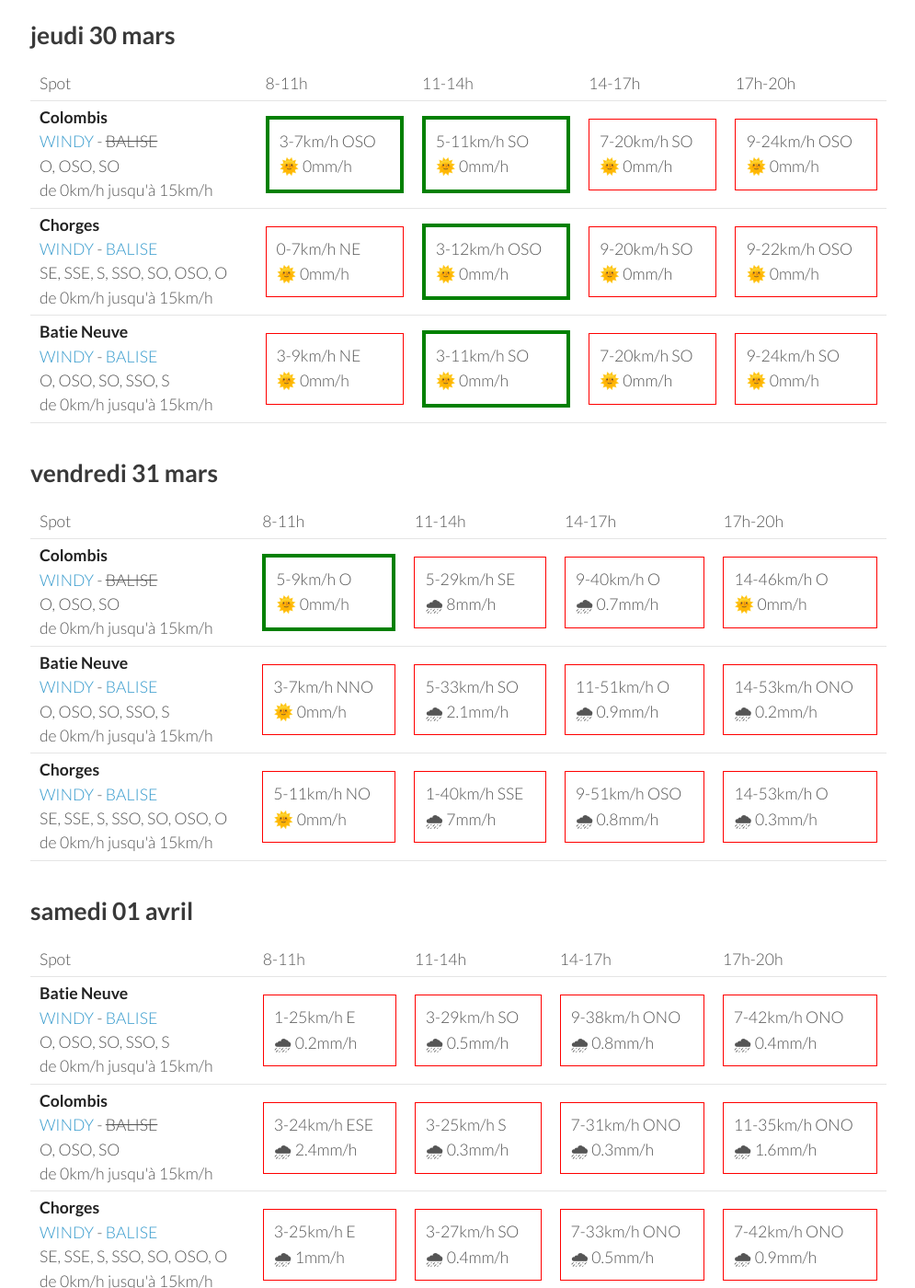
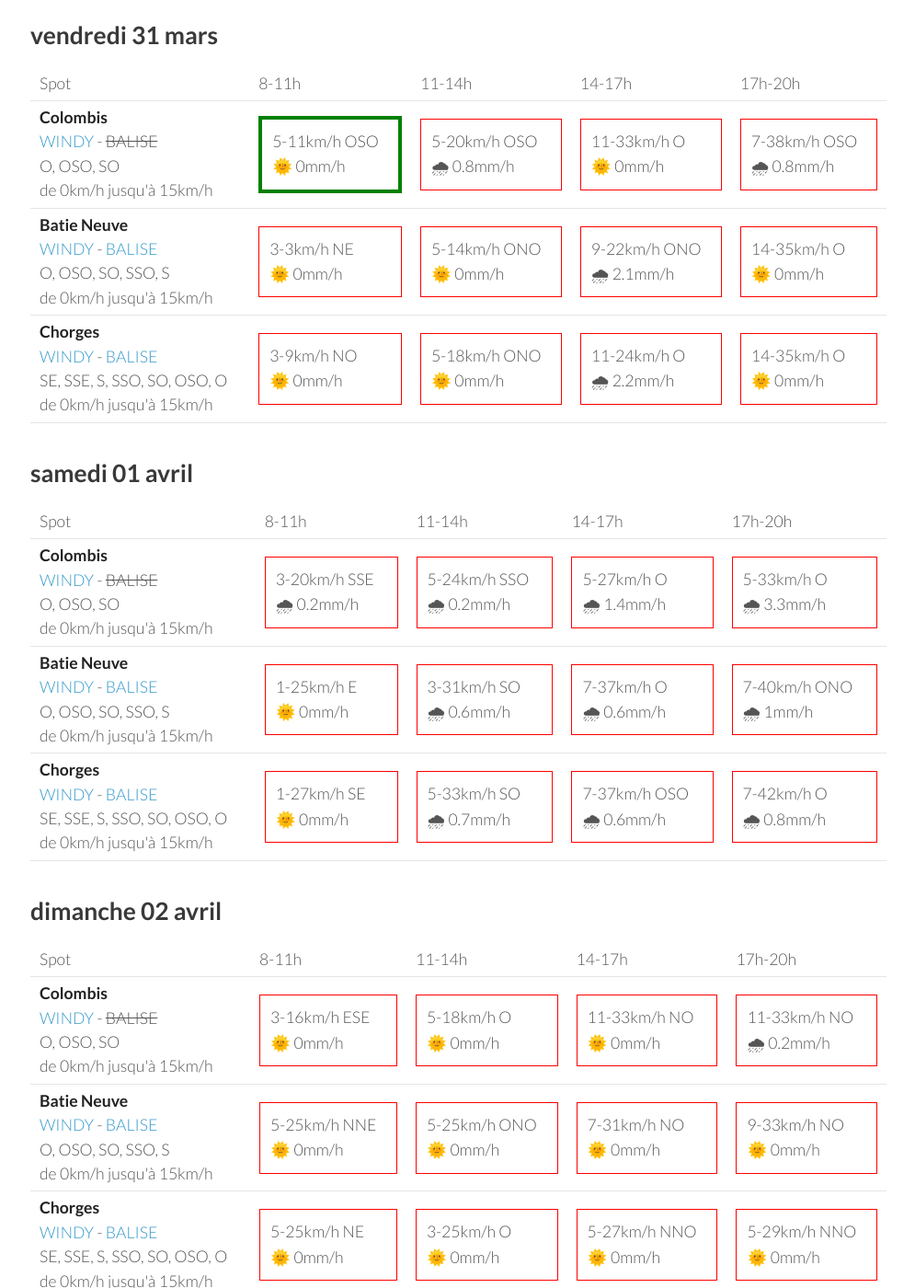
Before and after one commit to parapente-dans-le-nord/parapente-dans-le-nord.github.io, a Jekyll site: the page built from saint_andre.markdown, in a window 1280 px wide and 1400 px high, scrolled down 733 px. Shown: the whole window at 92% size, without its empty margins (25-1020 px from the left). Built offline with Jekyll 4.4.1, drawn with Linux system fonts in a browser that asks for light colours; some of the changed text lies outside the part shown.

Commit message:
update index.markdown

```diff
--- a/saint_andre.markdown
+++ b/saint_andre.markdown
@@ -7,51 +7,8 @@ title:  "Tous les spots"
 {: .links}
 
 # Prevision Windy, modèle Arome
-page mise à jour le mercredi 29 mars 22:36
+page mise à jour le jeudi 30 mars 06:35
 
-## mercredi 29 mars
-
-{::nomarkdown}
-<table>
-  <tbody>
-    <tr>
-      <td>Spot</td>
-      <td>8-11h</td>
-      <td>11-14h</td>
-      <td>14-17h</td>
-      <td>17h-20h</td>
-    </tr>
-<tr>
-        <td><strong>Colombis</strong><br><a href="https://windy.com/44.494/6.216?44.559,6.262,10">WINDY</a> - <span class="no-balise"> BALISE </span><br> <span class="vent-favorable">O, OSO, SO</span><br><span class="force-vent">de 0km/h jusqu'à 15km/h</span> </td>
-
-            <td><div class="not-flyable"><p>0-0km/h NA</p><p>🌧️ 0mm/h</p></div></td>
-            <td><div class="not-flyable"><p>0-0km/h NA</p><p>🌧️ 0mm/h</p></div></td>
-            <td><div class="not-flyable"><p>0-0km/h NA</p><p>🌧️ 0mm/h</p></div></td>
-            <td><div class="not-flyable"><p>9-24km/h SO</p><p>🌞 0mm/h</p></div></td>
-
-    </tr>
-<tr>
-        <td><strong>Batie Neuve</strong><br><a href="https://windy.com/44.584/6.236?44.559,6.262,10,m:eTtagly">WINDY</a> - <span class=""><a href="https://www.openwindmap.org/PP554">BALISE</a> </span><br> <span class="vent-favorable">O, OSO, SO, SSO, S</span><br><span class="force-vent">de 0km/h jusqu'à 15km/h</span> </td>
-
-            <td><div class="not-flyable"><p>0-0km/h NA</p><p>🌧️ 0mm/h</p></div></td>
-            <td><div class="not-flyable"><p>0-0km/h NA</p><p>🌧️ 0mm/h</p></div></td>
-            <td><div class="not-flyable"><p>0-0km/h NA</p><p>🌧️ 0mm/h</p></div></td>
-            <td><div class="not-flyable"><p>9-35km/h SO</p><p>🌞 0mm/h</p></div></td>
-
-    </tr>
-<tr>
-        <td><strong>Chorges</strong><br><a href="https://windy.com/44.578/6.280?44.559,6.262,10">WINDY</a> - <span class=""><a href="https://www.openwindmap.org/PP554">BALISE</a> </span><br> <span class="vent-favorable">SE, SSE, S, SSO, SO, OSO, O</span><br><span class="force-vent">de 0km/h jusqu'à 15km/h</span> </td>
-
-            <td><div class="not-flyable"><p>0-0km/h NA</p><p>🌧️ 0mm/h</p></div></td>
-            <td><div class="not-flyable"><p>0-0km/h NA</p><p>🌧️ 0mm/h</p></div></td>
-            <td><div class="not-flyable"><p>0-0km/h NA</p><p>🌧️ 0mm/h</p></div></td>
-            <td><div class="not-flyable"><p>11-31km/h SO</p><p>🌞 0mm/h</p></div></td>
-
-    </tr>
-
-</tbody>
-</table>
-{:/}
 ## jeudi 30 mars
 
 {::nomarkdown}
@@ -65,32 +22,32 @@ page mise à jour le mercredi 29 mars 22:36
       <td>17h-20h</td>
     </tr>
 <tr>
-        <td><strong>Colombis</strong><br><a href="https://windy.com/44.494/6.216?44.559,6.262,10">WINDY</a> - <span class="no-balise"> BALISE </span><br> <span class="vent-favorable">O, OSO, SO</span><br><span class="force-vent">de 0km/h jusqu'à 15km/h</span> </td>
+        <td><strong>Batie Neuve</strong><br><a href="https://windy.com/44.584/6.236?44.559,6.262,10,m:eTtagly">WINDY</a> - <span class=""><a href="https://www.openwindmap.org/PP554">BALISE</a> </span><br> <span class="vent-favorable">O, OSO, SO, SSO, S</span><br><span class="force-vent">de 0km/h jusqu'à 15km/h</span> </td>
 
-            <td><div class="flyable"><p>3-7km/h OSO</p><p>🌞 0mm/h</p></div></td>
-            <td><div class="flyable"><p>5-11km/h SO</p><p>🌞 0mm/h</p></div></td>
-            <td><div class="not-flyable"><p>7-20km/h SO</p><p>🌞 0mm/h</p></div></td>
-            <td><div class="not-flyable"><p>9-24km/h OSO</p><p>🌞 0mm/h</p></div></td>
+            <td><div class="not-flyable"><p>1-18km/h ESE</p><p>🌧 0.5mm/h</p></div></td>
+            <td><div class="flyable"><p>5-12km/h OSO</p><p>🌞 0mm/h</p></div></td>
+            <td><div class="not-flyable"><p>7-22km/h SO</p><p>🌞 0mm/h</p></div></td>
+            <td><div class="not-flyable"><p>7-22km/h SO</p><p>🌞 0mm/h</p></div></td>
 
 
     </tr>
 <tr>
         <td><strong>Chorges</strong><br><a href="https://windy.com/44.578/6.280?44.559,6.262,10">WINDY</a> - <span class=""><a href="https://www.openwindmap.org/PP554">BALISE</a> </span><br> <span class="vent-favorable">SE, SSE, S, SSO, SO, OSO, O</span><br><span class="force-vent">de 0km/h jusqu'à 15km/h</span> </td>
 
-            <td><div class="not-flyable"><p>0-7km/h NE</p><p>🌞 0mm/h</p></div></td>
-            <td><div class="flyable"><p>3-12km/h OSO</p><p>🌞 0mm/h</p></div></td>
-            <td><div class="not-flyable"><p>9-20km/h SO</p><p>🌞 0mm/h</p></div></td>
+            <td><div class="not-flyable"><p>1-16km/h E</p><p>🌧 0.7mm/h</p></div></td>
+            <td><div class="flyable"><p>5-12km/h OSO</p><p>🌞 0mm/h</p></div></td>
+            <td><div class="not-flyable"><p>7-18km/h SO</p><p>🌞 0mm/h</p></div></td>
             <td><div class="not-flyable"><p>9-22km/h OSO</p><p>🌞 0mm/h</p></div></td>
 
 
     </tr>
 <tr>
-        <td><strong>Batie Neuve</strong><br><a href="https://windy.com/44.584/6.236?44.559,6.262,10,m:eTtagly">WINDY</a> - <span class=""><a href="https://www.openwindmap.org/PP554">BALISE</a> </span><br> <span class="vent-favorable">O, OSO, SO, SSO, S</span><br><span class="force-vent">de 0km/h jusqu'à 15km/h</span> </td>
+        <td><strong>Colombis</strong><br><a href="https://windy.com/44.494/6.216?44.559,6.262,10">WINDY</a> - <span class="no-balise"> BALISE </span><br> <span class="vent-favorable">O, OSO, SO</span><br><span class="force-vent">de 0km/h jusqu'à 15km/h</span> </td>
 
-            <td><div class="not-flyable"><p>3-9km/h NE</p><p>🌞 0mm/h</p></div></td>
-            <td><div class="flyable"><p>3-11km/h SO</p><p>🌞 0mm/h</p></div></td>
+            <td><div class="not-flyable"><p>1-18km/h SO</p><p>🌧 0.4mm/h</p></div></td>
+            <td><div class="not-flyable"><p>3-11km/h SSO</p><p>🌞 0mm/h</p></div></td>
+            <td><div class="not-flyable"><p>7-18km/h SO</p><p>🌞 0mm/h</p></div></td>
             <td><div class="not-flyable"><p>7-20km/h SO</p><p>🌞 0mm/h</p></div></td>
-            <td><div class="not-flyable"><p>9-24km/h SO</p><p>🌞 0mm/h</p></div></td>
 
 
     </tr>
@@ -113,30 +70,30 @@ page mise à jour le mercredi 29 mars 22:36
 <tr>
         <td><strong>Colombis</strong><br><a href="https://windy.com/44.494/6.216?44.559,6.262,10">WINDY</a> - <span class="no-balise"> BALISE </span><br> <span class="vent-favorable">O, OSO, SO</span><br><span class="force-vent">de 0km/h jusqu'à 15km/h</span> </td>
 
-            <td><div class="flyable"><p>5-9km/h O</p><p>🌞 0mm/h</p></div></td>
-            <td><div class="not-flyable"><p>5-29km/h SE</p><p>🌧 8mm/h</p></div></td>
-            <td><div class="not-flyable"><p>9-40km/h O</p><p>🌧 0.7mm/h</p></div></td>
-            <td><div class="not-flyable"><p>14-46km/h O</p><p>🌞 0mm/h</p></div></td>
+            <td><div class="flyable"><p>5-11km/h OSO</p><p>🌞 0mm/h</p></div></td>
+            <td><div class="not-flyable"><p>5-20km/h OSO</p><p>🌧 0.8mm/h</p></div></td>
+            <td><div class="not-flyable"><p>11-33km/h O</p><p>🌞 0mm/h</p></div></td>
+            <td><div class="not-flyable"><p>7-38km/h OSO</p><p>🌧 0.8mm/h</p></div></td>
 
 
     </tr>
 <tr>
         <td><strong>Batie Neuve</strong><br><a href="https://windy.com/44.584/6.236?44.559,6.262,10,m:eTtagly">WINDY</a> - <span class=""><a href="https://www.openwindmap.org/PP554">BALISE</a> </span><br> <span class="vent-favorable">O, OSO, SO, SSO, S</span><br><span class="force-vent">de 0km/h jusqu'à 15km/h</span> </td>
 
-            <td><div class="not-flyable"><p>3-7km/h NNO</p><p>🌞 0mm/h</p></div></td>
-            <td><div class="not-flyable"><p>5-33km/h SO</p><p>🌧 2.1mm/h</p></div></td>
-            <td><div class="not-flyable"><p>11-51km/h O</p><p>🌧 0.9mm/h</p></div></td>
-            <td><div class="not-flyable"><p>14-53km/h ONO</p><p>🌧 0.2mm/h</p></div></td>
+            <td><div class="not-flyable"><p>3-3km/h NE</p><p>🌞 0mm/h</p></div></td>
+            <td><div class="not-flyable"><p>5-14km/h ONO</p><p>🌞 0mm/h</p></div></td>
+            <td><div class="not-flyable"><p>9-22km/h ONO</p><p>🌧 2.1mm/h</p></div></td>
+            <td><div class="not-flyable"><p>14-35km/h O</p><p>🌞 0mm/h</p></div></td>
 
 
     </tr>
 <tr>
         <td><strong>Chorges</strong><br><a href="https://windy.com/44.578/6.280?44.559,6.262,10">WINDY</a> - <span class=""><a href="https://www.openwindmap.org/PP554">BALISE</a> </span><br> <span class="vent-favorable">SE, SSE, S, SSO, SO, OSO, O</span><br><span class="force-vent">de 0km/h jusqu'à 15km/h</span> </td>
 
-            <td><div class="not-flyable"><p>5-11km/h NO</p><p>🌞 0mm/h</p></div></td>
-            <td><div class="not-flyable"><p>1-40km/h SSE</p><p>🌧 7mm/h</p></div></td>
-            <td><div class="not-flyable"><p>9-51km/h OSO</p><p>🌧 0.8mm/h</p></div></td>
-            <td><div class="not-flyable"><p>14-53km/h O</p><p>🌧 0.3mm/h</p></div></td>
+            <td><div class="not-flyable"><p>3-9km/h NO</p><p>🌞 0mm/h</p></div></td>
+            <td><div class="not-flyable"><p>5-18km/h ONO</p><p>🌞 0mm/h</p></div></td>
+            <td><div class="not-flyable"><p>11-24km/h O</p><p>🌧 2.2mm/h</p></div></td>
+            <td><div class="not-flyable"><p>14-35km/h O</p><p>🌞 0mm/h</p></div></td>
 
 
     </tr>
@@ -157,32 +114,32 @@ page mise à jour le mercredi 29 mars 22:36
       <td>17h-20h</td>
     </tr>
 <tr>
-        <td><strong>Batie Neuve</strong><br><a href="https://windy.com/44.584/6.236?44.559,6.262,10,m:eTtagly">WINDY</a> - <span class=""><a href="https://www.openwindmap.org/PP554">BALISE</a> </span><br> <span class="vent-favorable">O, OSO, SO, SSO, S</span><br><span class="force-vent">de 0km/h jusqu'à 15km/h</span> </td>
+        <td><strong>Colombis</strong><br><a href="https://windy.com/44.494/6.216?44.559,6.262,10">WINDY</a> - <span class="no-balise"> BALISE </span><br> <span class="vent-favorable">O, OSO, SO</span><br><span class="force-vent">de 0km/h jusqu'à 15km/h</span> </td>
 
-            <td><div class="not-flyable"><p>1-25km/h E</p><p>🌧 0.2mm/h</p></div></td>
-            <td><div class="not-flyable"><p>3-29km/h SO</p><p>🌧 0.5mm/h</p></div></td>
-            <td><div class="not-flyable"><p>9-38km/h ONO</p><p>🌧 0.8mm/h</p></div></td>
-            <td><div class="not-flyable"><p>7-42km/h ONO</p><p>🌧 0.4mm/h</p></div></td>
+            <td><div class="not-flyable"><p>3-20km/h SSE</p><p>🌧 0.2mm/h</p></div></td>
+            <td><div class="not-flyable"><p>5-24km/h SSO</p><p>🌧 0.2mm/h</p></div></td>
+            <td><div class="not-flyable"><p>5-27km/h O</p><p>🌧 1.4mm/h</p></div></td>
+            <td><div class="not-flyable"><p>5-33km/h O</p><p>🌧 3.3mm/h</p></div></td>
 
 
     </tr>
 <tr>
-        <td><strong>Colombis</strong><br><a href="https://windy.com/44.494/6.216?44.559,6.262,10">WINDY</a> - <span class="no-balise"> BALISE </span><br> <span class="vent-favorable">O, OSO, SO</span><br><span class="force-vent">de 0km/h jusqu'à 15km/h</span> </td>
+        <td><strong>Batie Neuve</strong><br><a href="https://windy.com/44.584/6.236?44.559,6.262,10,m:eTtagly">WINDY</a> - <span class=""><a href="https://www.openwindmap.org/PP554">BALISE</a> </span><br> <span class="vent-favorable">O, OSO, SO, SSO, S</span><br><span class="force-vent">de 0km/h jusqu'à 15km/h</span> </td>
 
-            <td><div class="not-flyable"><p>3-24km/h ESE</p><p>🌧 2.4mm/h</p></div></td>
-            <td><div class="not-flyable"><p>3-25km/h S</p><p>🌧 0.3mm/h</p></div></td>
-            <td><div class="not-flyable"><p>7-31km/h ONO</p><p>🌧 0.3mm/h</p></div></td>
-            <td><div class="not-flyable"><p>11-35km/h ONO</p><p>🌧 1.6mm/h</p></div></td>
+            <td><div class="not-flyable"><p>1-25km/h E</p><p>🌞 0mm/h</p></div></td>
+            <td><div class="not-flyable"><p>3-31km/h SO</p><p>🌧 0.6mm/h</p></div></td>
+            <td><div class="not-flyable"><p>7-37km/h O</p><p>🌧 0.6mm/h</p></div></td>
+            <td><div class="not-flyable"><p>7-40km/h ONO</p><p>🌧 1mm/h</p></div></td>
 
 
     </tr>
 <tr>
         <td><strong>Chorges</strong><br><a href="https://windy.com/44.578/6.280?44.559,6.262,10">WINDY</a> - <span class=""><a href="https://www.openwindmap.org/PP554">BALISE</a> </span><br> <span class="vent-favorable">SE, SSE, S, SSO, SO, OSO, O</span><br><span class="force-vent">de 0km/h jusqu'à 15km/h</span> </td>
 
-            <td><div class="not-flyable"><p>3-25km/h E</p><p>🌧 1mm/h</p></div></td>
-            <td><div class="not-flyable"><p>3-27km/h SO</p><p>🌧 0.4mm/h</p></div></td>
-            <td><div class="not-flyable"><p>7-33km/h ONO</p><p>🌧 0.5mm/h</p></div></td>
-            <td><div class="not-flyable"><p>7-42km/h ONO</p><p>🌧 0.9mm/h</p></div></td>
+            <td><div class="not-flyable"><p>1-27km/h SE</p><p>🌞 0mm/h</p></div></td>
+            <td><div class="not-flyable"><p>5-33km/h SO</p><p>🌧 0.7mm/h</p></div></td>
+            <td><div class="not-flyable"><p>7-37km/h OSO</p><p>🌧 0.6mm/h</p></div></td>
+            <td><div class="not-flyable"><p>7-42km/h O</p><p>🌧 0.8mm/h</p></div></td>
 
 
     </tr>
@@ -203,30 +160,30 @@ page mise à jour le mercredi 29 mars 22:36
       <td>17h-20h</td>
     </tr>
 <tr>
-        <td><strong>Batie Neuve</strong><br><a href="https://windy.com/44.584/6.236?44.559,6.262,10,m:eTtagly">WINDY</a> - <span class=""><a href="https://www.openwindmap.org/PP554">BALISE</a> </span><br> <span class="vent-favorable">O, OSO, SO, SSO, S</span><br><span class="force-vent">de 0km/h jusqu'à 15km/h</span> </td>
-
-            <td><div class="not-flyable"><p>3-25km/h NNE</p><p>🌞 0mm/h</p></div></td>
-            <td><div class="not-flyable"><p>3-25km/h NO</p><p>🌞 0mm/h</p></div></td>
-            <td><div class="not-flyable"><p>9-33km/h NNO</p><p>🌞 0mm/h</p></div></td>
-            <td><div class="not-flyable"><p>11-38km/h NNO</p><p>🌞 0mm/h</p></div></td>
-
-
-    </tr>
-<tr>
         <td><strong>Colombis</strong><br><a href="https://windy.com/44.494/6.216?44.559,6.262,10">WINDY</a> - <span class="no-balise"> BALISE </span><br> <span class="vent-favorable">O, OSO, SO</span><br><span class="force-vent">de 0km/h jusqu'à 15km/h</span> </td>
 
-            <td><div class="not-flyable"><p>1-12km/h SE</p><p>🌞 0mm/h</p></div></td>
-            <td><div class="not-flyable"><p>5-20km/h NO</p><p>🌞 0mm/h</p></div></td>
+            <td><div class="not-flyable"><p>3-16km/h ESE</p><p>🌞 0mm/h</p></div></td>
+            <td><div class="not-flyable"><p>5-18km/h O</p><p>🌞 0mm/h</p></div></td>
             <td><div class="not-flyable"><p>11-33km/h NO</p><p>🌞 0mm/h</p></div></td>
             <td><div class="not-flyable"><p>11-33km/h NO</p><p>🌧 0.2mm/h</p></div></td>
 
 
     </tr>
 <tr>
+        <td><strong>Batie Neuve</strong><br><a href="https://windy.com/44.584/6.236?44.559,6.262,10,m:eTtagly">WINDY</a> - <span class=""><a href="https://www.openwindmap.org/PP554">BALISE</a> </span><br> <span class="vent-favorable">O, OSO, SO, SSO, S</span><br><span class="force-vent">de 0km/h jusqu'à 15km/h</span> </td>
+
+            <td><div class="not-flyable"><p>5-25km/h NNE</p><p>🌞 0mm/h</p></div></td>
+            <td><div class="not-flyable"><p>5-25km/h ONO</p><p>🌞 0mm/h</p></div></td>
+            <td><div class="not-flyable"><p>7-31km/h NO</p><p>🌞 0mm/h</p></div></td>
+            <td><div class="not-flyable"><p>9-33km/h NO</p><p>🌞 0mm/h</p></div></td>
+
+
+    </tr>
+<tr>
         <td><strong>Chorges</strong><br><a href="https://windy.com/44.578/6.280?44.559,6.262,10">WINDY</a> - <span class=""><a href="https://www.openwindmap.org/PP554">BALISE</a> </span><br> <span class="vent-favorable">SE, SSE, S, SSO, SO, OSO, O</span><br><span class="force-vent">de 0km/h jusqu'à 15km/h</span> </td>
 
-            <td><div class="not-flyable"><p>1-20km/h NNE</p><p>🌞 0mm/h</p></div></td>
-            <td><div class="not-flyable"><p>1-24km/h ONO</p><p>🌞 0mm/h</p></div></td>
+            <td><div class="not-flyable"><p>5-25km/h NE</p><p>🌞 0mm/h</p></div></td>
+            <td><div class="not-flyable"><p>3-25km/h O</p><p>🌞 0mm/h</p></div></td>
             <td><div class="not-flyable"><p>5-27km/h NNO</p><p>🌞 0mm/h</p></div></td>
             <td><div class="not-flyable"><p>5-29km/h NNO</p><p>🌞 0mm/h</p></div></td>
 
@@ -251,10 +208,10 @@ page mise à jour le mercredi 29 mars 22:36
 <tr>
         <td><strong>Batie Neuve</strong><br><a href="https://windy.com/44.584/6.236?44.559,6.262,10,m:eTtagly">WINDY</a> - <span class=""><a href="https://www.openwindmap.org/PP554">BALISE</a> </span><br> <span class="vent-favorable">O, OSO, SO, SSO, S</span><br><span class="force-vent">de 0km/h jusqu'à 15km/h</span> </td>
 
-            <td><div class="not-flyable"><p>3-22km/h NNO</p><p>🌞 0mm/h</p></div></td>
-            <td><div class="not-flyable"><p>1-24km/h NO</p><p>🌞 0mm/h</p></div></td>
-            <td><div class="not-flyable"><p>7-33km/h NNO</p><p>🌞 0mm/h</p></div></td>
-            <td><div class="not-flyable"><p>11-40km/h NO</p><p>🌞 0mm/h</p></div></td>
+            <td><div class="not-flyable"><p>3-18km/h N</p><p>🌞 0mm/h</p></div></td>
+            <td><div class="not-flyable"><p>3-22km/h ONO</p><p>🌞 0mm/h</p></div></td>
+            <td><div class="not-flyable"><p>5-29km/h NO</p><p>🌞 0mm/h</p></div></td>
+            <td><div class="not-flyable"><p>11-37km/h NNO</p><p>🌧 0.2mm/h</p></div></td>
 
 
     </tr>
```
